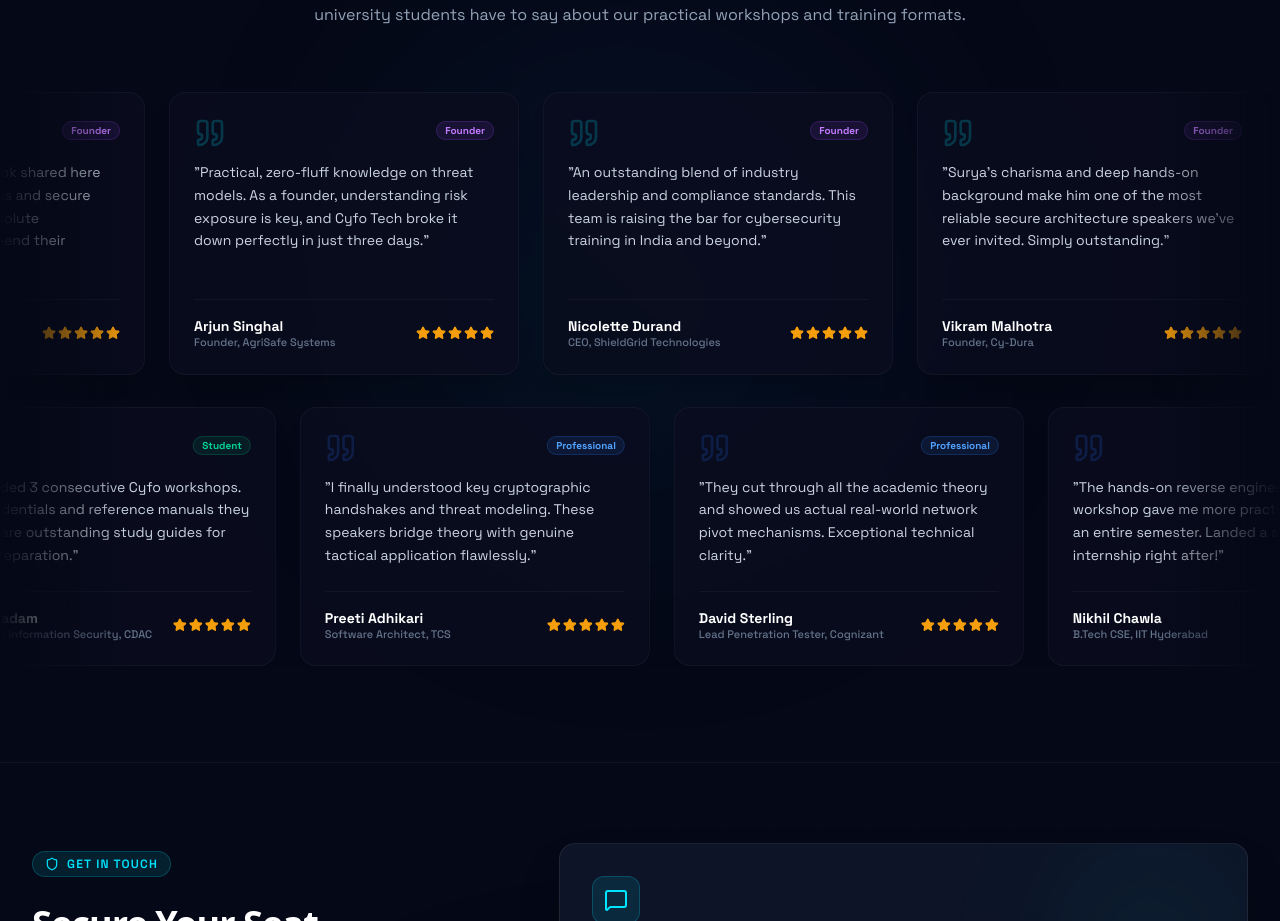
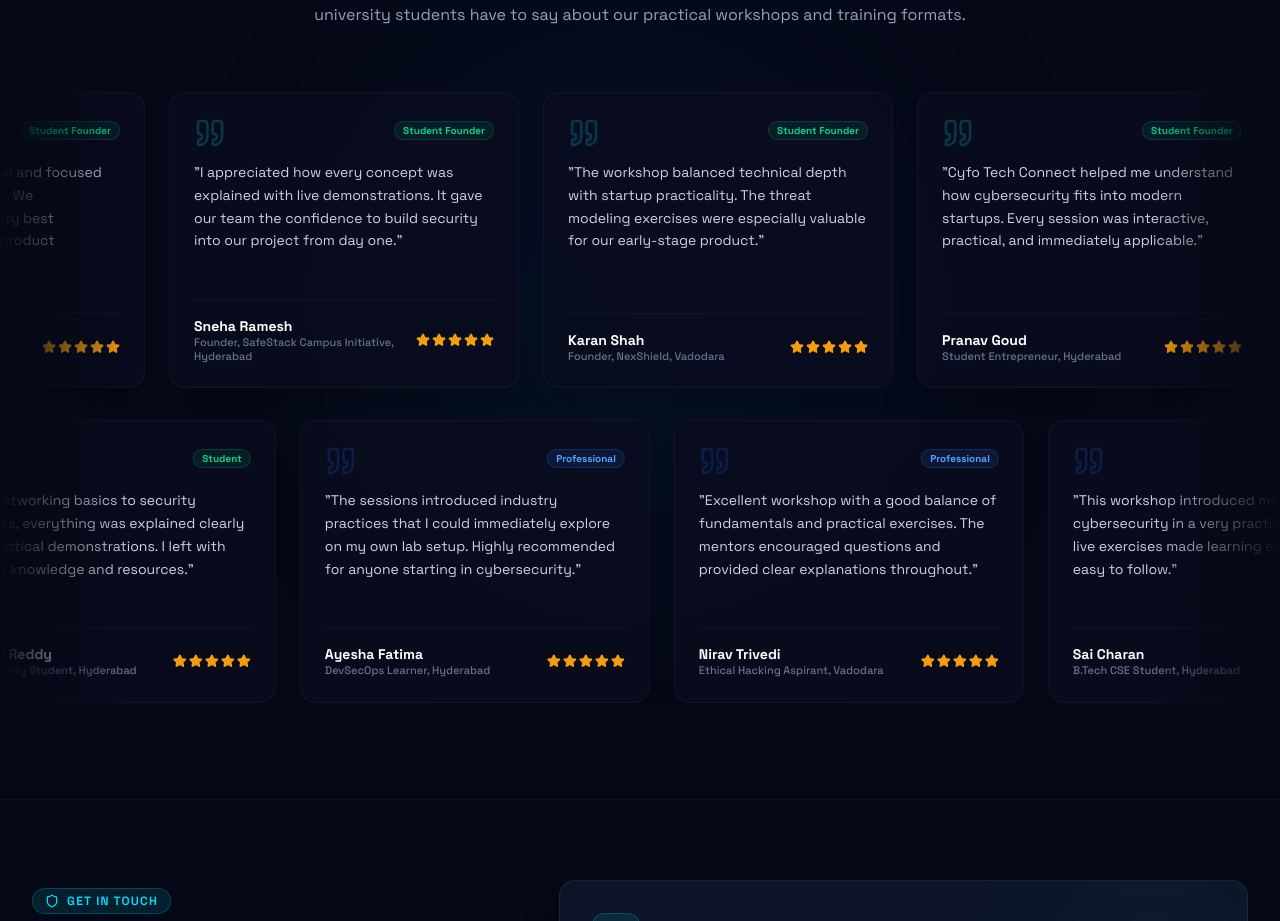
Before and after one commit to sanjeevchikkam/cyfo-tech-connect, a Next.js app: page / in a window 1280 px wide. Shown: the part 4161-5082 px from the top of the page. Built offline with nearby package versions, Linux system fonts and the light colour scheme; no server answers.

Commit message:
Testimonials adjusted

```diff
--- a/components/TestimonialsSection.tsx
+++ b/components/TestimonialsSection.tsx
@@ -5,120 +5,121 @@ import { Quote, Star, UserCheck, ShieldCheck, Award } from "lucide-react";
 interface Testimonial {
   name: string;
   role: string;
-  category: "Student" | "Professional" | "Founder";
+  category: "Student Founder" | "Professional" | "Student";
   content: string;
   rating: number;
 }
 
 const TESTIMONIALS: Testimonial[] = [
   // Founders (5)
+  // Student Founders (5)
 {
-    name: "Rajesh K. Verma",
-    role: "Founder, SecureOps India",
-    category: "Founder",
-    content: "Surya Teja's session on early-stage threat mitigation completely restructured how we approach our product's initial launch security. Absolute goldmine of information.",
+  name: "Aditya Reddy",
+  role: "Student Founder, SecureByte Labs, Hyderabad",
+  category: "Student Founder",
+  content: "The workshop gave me a clear understanding of cybersecurity fundamentals for startups. The practical sessions helped us strengthen our MVP before approaching potential investors.",
   rating: 5,
 },
 {
-    name: "Meera Al-Subhi",
-    role: "Co-Founder, TechNest Labs",
-    category: "Founder",
-    content: "The cybersecurity playbook shared here helped us audit our systems and secure $2M seed funding with absolute confidence. Highly recommend their professional workshops.",
+  name: "Harsh Patel",
+  role: "Co-Founder, CyberHive, Vadodara",
+  category: "Student Founder",
+  content: "The sessions were practical and focused on real business challenges. We implemented several security best practices directly into our product development process.",
   rating: 5,
 },
 {
-    name: "Arjun Singhal",
-    role: "Founder, AgriSafe Systems",
-    category: "Founder",
-    content: "Practical, zero-fluff knowledge on threat models. As a founder, understanding risk exposure is key, and Cyfo Tech broke it down perfectly in just three days.",
+  name: "Sneha Ramesh",
+  role: "Founder, SafeStack Campus Initiative, Hyderabad",
+  category: "Student Founder",
+  content: "I appreciated how every concept was explained with live demonstrations. It gave our team the confidence to build security into our project from day one.",
   rating: 5,
 },
 {
-    name: "Nicolette Durand",
-    role: "CEO, ShieldGrid Technologies",
-    category: "Founder",
-    content: "An outstanding blend of industry leadership and compliance standards. This team is raising the bar for cybersecurity training in India and beyond.",
+  name: "Karan Shah",
+  role: "Founder, NexShield, Vadodara",
+  category: "Student Founder",
+  content: "The workshop balanced technical depth with startup practicality. The threat modeling exercises were especially valuable for our early-stage product.",
   rating: 5,
 },
 {
-    name: "Vikram Malhotra",
-    role: "Founder, Cy-Dura",
-    category: "Founder",
-    content: "Surya's charisma and deep hands-on background make him one of the most reliable secure architecture speakers we've ever invited. Simply outstanding.",
+  name: "Pranav Goud",
+  role: "Student Entrepreneur, Hyderabad",
+  category: "Student Founder",
+  content: "Cyfo Tech Connect helped me understand how cybersecurity fits into modern startups. Every session was interactive, practical, and immediately applicable.",
   rating: 5,
 },
 
-  // Professionals (5)
+// Professionals (Aspirants) (5)
 {
-    name: "Sandeep Deshmukh",
-    role: "Senior Security Analyst, Infosys",
+  name: "Ritika Joshi",
+  role: "Cybersecurity Aspirant, Vadodara",
   category: "Professional",
-    content: "Excellent coverage of red-teaming simulations and live exploits. It is rare to see facilitators who actively solve zero-days in real-time.",
+  content: "The hands-on labs were exactly what I was looking for. Instead of only theory, we solved practical security challenges that improved my confidence.",
   rating: 5,
 },
 {
-    name: "Anjali Krishnan",
-    role: "Cloud DevOps Engineer, Wipro",
+  name: "Mohammed Faizan",
+  role: "Cloud & Security Enthusiast, Hyderabad",
   category: "Professional",
-    content: "The zero-trust setup strategies explained in the sessions were incredibly practical. I integrated several points directly into our enterprise production pipelines.",
+  content: "The instructors explained complex topics like network security and threat analysis in a very approachable way. Great learning experience.",
   rating: 5,
 },
 {
-    name: "Tariq Mahmood",
-    role: "Cybersecurity Lead, Qatar Petroleum",
+  name: "Priyansh Desai",
+  role: "SOC Analyst Aspirant, Vadodara",
   category: "Professional",
-    content: "One of the most engaging cybersecurity seminars I have attended in years. The live response drill alone was worth the entire session registration.",
+  content: "One of the few workshops that focused on practical scenarios rather than slides. The live demonstrations made every concept easier to understand.",
   rating: 5,
 },
 {
-    name: "Preeti Adhikari",
-    role: "Software Architect, TCS",
+  name: "Ayesha Fatima",
+  role: "DevSecOps Learner, Hyderabad",
   category: "Professional",
-    content: "I finally understood key cryptographic handshakes and threat modeling. These speakers bridge theory with genuine tactical application flawlessly.",
+  content: "The sessions introduced industry practices that I could immediately explore on my own lab setup. Highly recommended for anyone starting in cybersecurity.",
   rating: 5,
 },
 {
-    name: "David Sterling",
-    role: "Lead Penetration Tester, Cognizant",
+  name: "Nirav Trivedi",
+  role: "Ethical Hacking Aspirant, Vadodara",
   category: "Professional",
-    content: "They cut through all the academic theory and showed us actual real-world network pivot mechanisms. Exceptional technical clarity.",
+  content: "Excellent workshop with a good balance of fundamentals and practical exercises. The mentors encouraged questions and provided clear explanations throughout.",
   rating: 5,
 },
 
 // Students (5)
 {
-    name: "Nikhil Chawla",
-    role: "B.Tech CSE, IIT Hyderabad",
+  name: "Sai Charan",
+  role: "B.Tech CSE Student, Hyderabad",
   category: "Student",
-    content: "The hands-on reverse engineering workshop gave me more practical skills than an entire semester. Landed a security internship right after!",
+  content: "This workshop introduced me to cybersecurity in a very practical way. The live exercises made learning enjoyable and easy to follow.",
   rating: 5,
 },
 {
-    name: "Divya Tejaswi",
-    role: "M.Tech Cyber Security, NIT Warangal",
+  name: "Krisha Patel",
+  role: "Computer Engineering Student, Vadodara",
   category: "Student",
-    content: "Absolutely mind-blowing sessions. Surya Teja's energy is contagious, and his live-hacking demonstrations make complex concepts incredibly fun.",
+  content: "The sessions were interactive and beginner-friendly. I now have much better clarity on career opportunities in cybersecurity.",
   rating: 5,
 },
 {
-    name: "Saurav Patnaik",
-    role: "Information Security Student, VIT",
+  name: "Rohit Yadav",
+  role: "B.Tech Student, Hyderabad",
   category: "Student",
-    content: "These sessions are structured perfectly for students aiming for red/blue team roles. Excellent career guidance and resume checkpoints too.",
+  content: "I enjoyed the hands-on approach and real-world examples. The workshop motivated me to start building my own cybersecurity lab at home.",
   rating: 5,
 },
 {
-    name: "Tanya Sen",
-    role: "B.Sc Forensic Science, Amity",
+  name: "Dhwani Shah",
+  role: "IT Student, Vadodara",
   category: "Student",
-    content: "Highly interactive and accessible! Even without a deep systems programming background, the foundational security concepts were made simple to grasp.",
+  content: "The mentors explained every topic patiently and encouraged active participation. It was one of the most engaging technical workshops I've attended.",
   rating: 5,
 },
 {
-    name: "Rahul Kadam",
-    role: "Diploma in Information Security, CDAC",
+  name: "Abhinav Reddy",
+  role: "Cybersecurity Student, Hyderabad",
   category: "Student",
-    content: "I attended 3 consecutive Cyfo workshops. The credentials and reference manuals they shared are outstanding study guides for OSCP preparation.",
+  content: "From networking basics to security concepts, everything was explained clearly with practical demonstrations. I left with valuable knowledge and resources.",
   rating: 5,
 },
 ];
```
Lines whose indentation alone changed are shown as unchanged.
